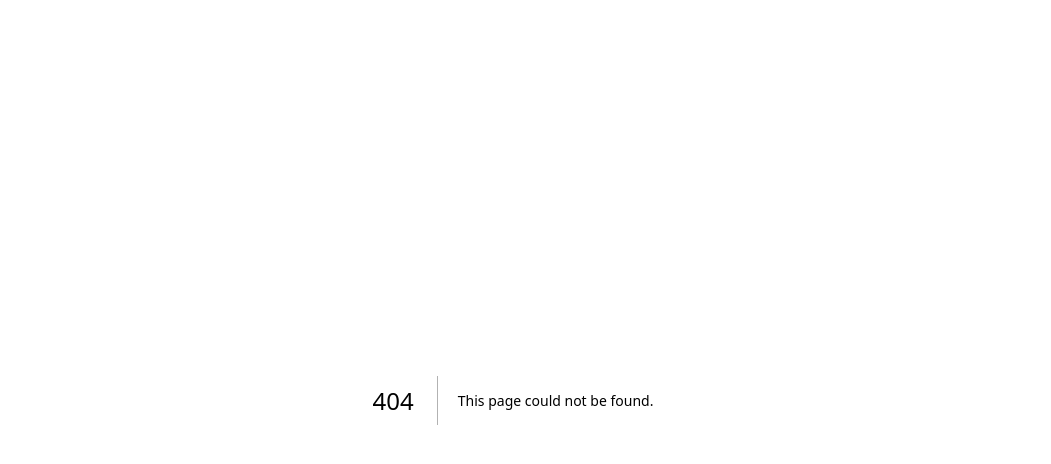
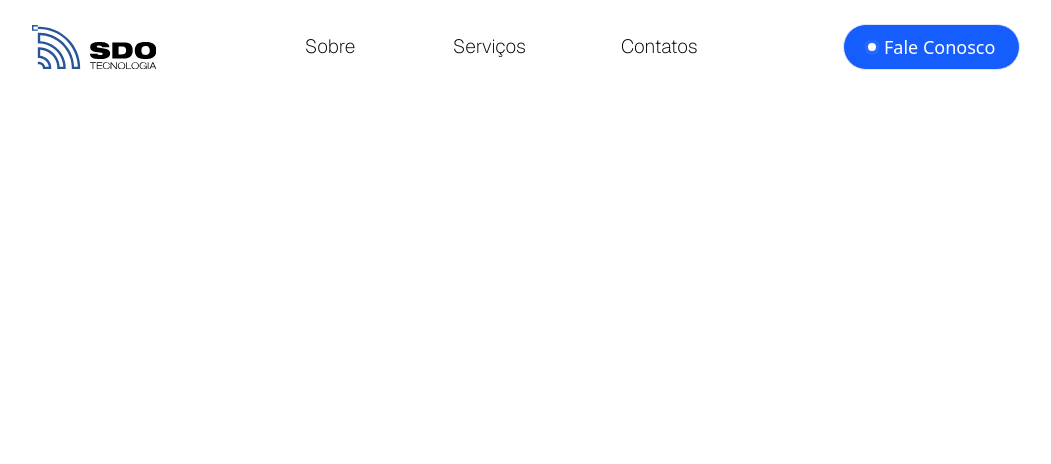
Before and after one commit to Chokokito/sdo-tech, a Next.js app: page /about in a window 1280 px wide. Before the commit this address had no page. Shown: the top 464 px of the page, without its empty margins (127-1178 px from the left). Built offline with nearby package versions, Linux system fonts and the light colour scheme.

Commit message:
Test to implement the system file routing with Link

```diff
--- /dev/null
+++ b/src/app/about/page.js
@@ -0,0 +1,14 @@
+"use client";
+
+import Header from "@/components/Header";
+import React from "react";
+
+const about = () => {
+  return (
+    <div>
+      <Header></Header>
+    </div>
+  );
+};
+
+export default about;
--- a/src/components/Contact/ContactForm.jsx
+++ b/src/components/Contact/ContactForm.jsx
@@ -84,11 +84,6 @@ export default function ContactForm() {
         </CardHeader>
         <CardContent>
           <form onSubmit={handleSubmit(onSubmit)}>
-            <input
-              type="hidden"
-              name="access_key"
-              value={process.env.NEXT_PUBLIC_WebFORMS}
-            ></input>
             <div className="flex flex-col gap-6">
               <div className="grid gap-2">
                 <Label htmlFor="email" className="poppins-regular text-xl">
--- a/src/components/Header/index.jsx
+++ b/src/components/Header/index.jsx
@@ -8,7 +8,9 @@ const Header = () => {
   return (
     <header className="w-full h-auto bg-white/40 flex lg:grid lg:grid-cols-3 items-center justify-between overflow-hidden rounded-b-[10px] p-3 backdrop-blur-lg">
       <div className="flex justify-center">
-        <LogoAnimated />
+        <Link href="/">
+          <LogoAnimated />
+        </Link>
       </div>
       <motion.div
         className="hidden lg:flex justify-center h-60px"
@@ -19,7 +21,7 @@ const Header = () => {
         <ul className="flex gap-7 items-center text-[1.2rem] justify-center font-sans">
           <li className="text-black p-5 font-extralight">
             <Link
-              href=""
+              href="/about"
               className="inline-block min-w-[80px] font-extralight hover:text-blue-500 hover:font-light transition-all"
             >
               Sobre
```
